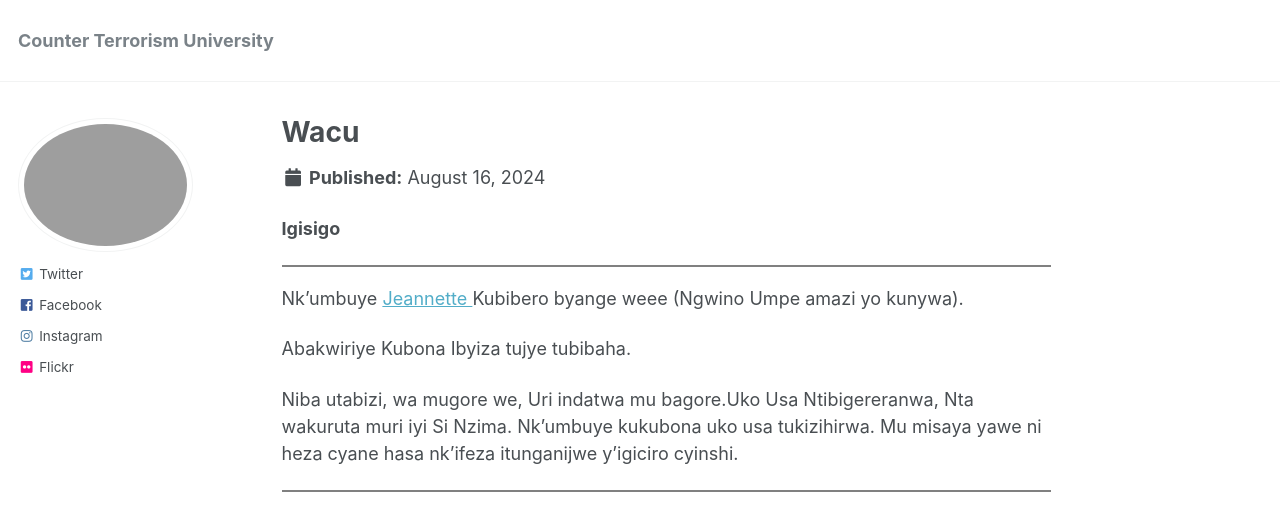
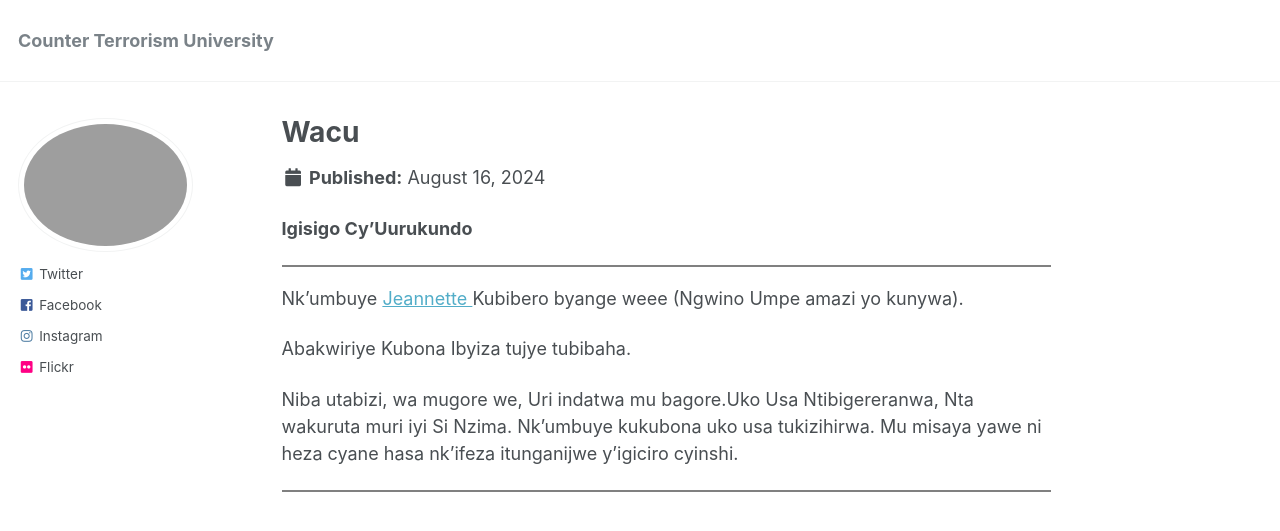
Before and after one commit to phdcsseiden/phdcsseiden.github.io, a Jekyll site: the page built from _pages/Wacu.md, in a window 1280 px wide. Shown: the top 531 px of the page. Built offline with Jekyll 4.4.1, drawn with Linux system fonts in a browser that asks for light colours.

Commit message:
Update Wacu.md

```diff
--- a/_pages/Wacu.md
+++ b/_pages/Wacu.md
@@ -7,7 +7,7 @@ modified: 2024-08-16
 
 
 
-<b> Igisigo </b>
+<b> Igisigo Cy'Uurukundo </b>
 
 
 <hr style="height:2px;border-width:0;color:gray;background-color:gray">
```
